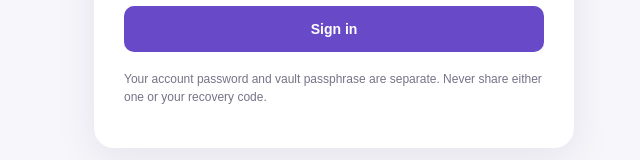
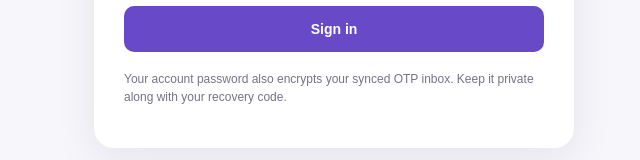
Before and after one commit to kushalthedeveloper/otp-hub, a Next.js app: page /account in a window 1280 px wide. Shown: the part 502-662 px from the top of the page, without its empty margins (306-946 px from the left). Built offline with nearby package versions, Linux system fonts and the light colour scheme.

Commit message:
Clarify account password encryption behavior

```diff
--- a/app/account/page.tsx
+++ b/app/account/page.tsx
@@ -67,7 +67,7 @@ export default function AccountPage() {
             {recoveryCode && <div style={{ background: "#f4f0ff", padding: 16, borderRadius: 10, margin: "14px 0" }}><strong>Recovery code — save it now</strong><p style={{ fontSize: 20, fontWeight: 700, letterSpacing: 1 }}>{recoveryCode}</p><small>This code is shown once. Keep it private and offline.</small></div>}
             <button disabled={busy} type="submit" style={{ width: "100%", border: 0, borderRadius: 10, padding: 15, background: "#6849c8", color: "white", fontWeight: 700, marginTop: 16, opacity: busy ? .6 : 1 }}>{busy ? "Please wait…" : mode === "login" ? "Sign in" : mode === "register" ? "Create account" : "Reset password"}</button>
           </form>
-          <p style={{ color: "#777287", fontSize: 12, lineHeight: 1.5, marginTop: 18 }}>Your account password and vault passphrase are separate. Never share either one or your recovery code.</p>
+          <p style={{ color: "#777287", fontSize: 12, lineHeight: 1.5, marginTop: 18 }}>Your account password also encrypts your synced OTP inbox. Keep it private along with your recovery code.</p>
         </section>
       </div>
     </main>
```
